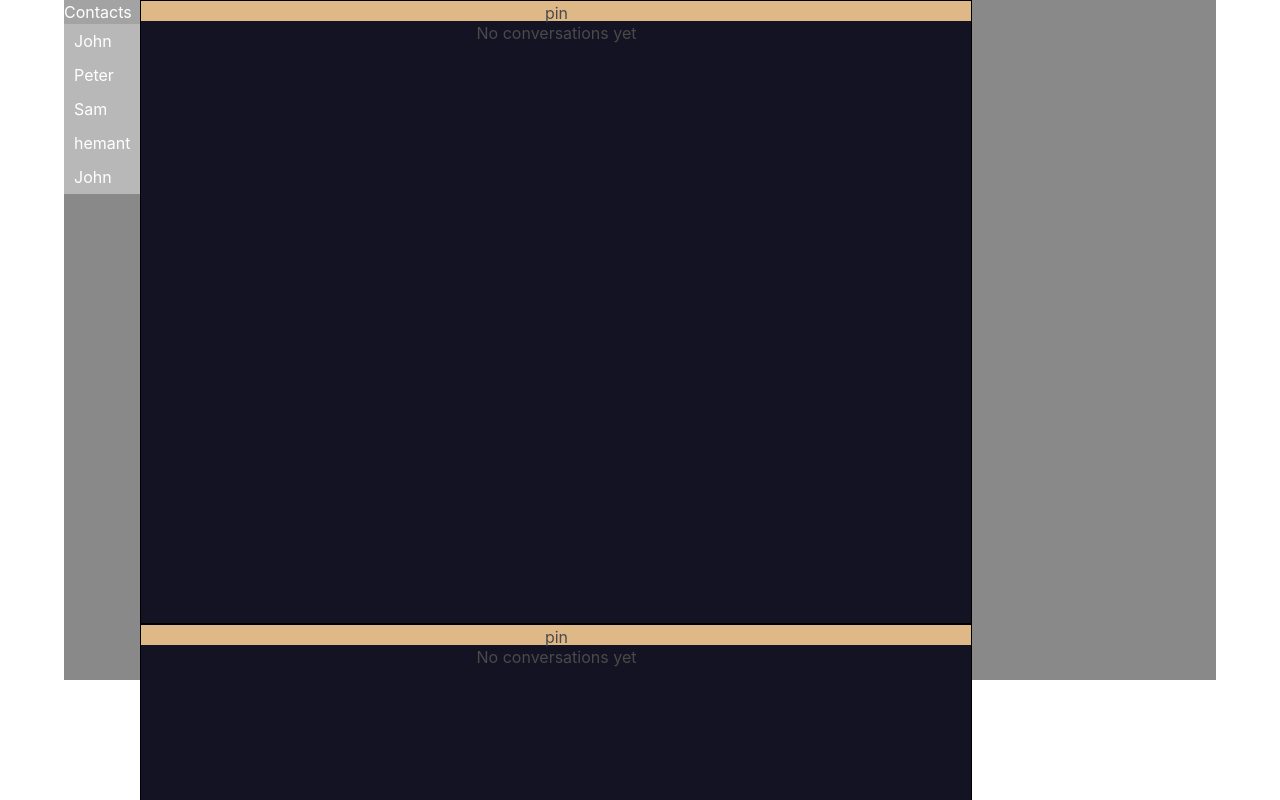
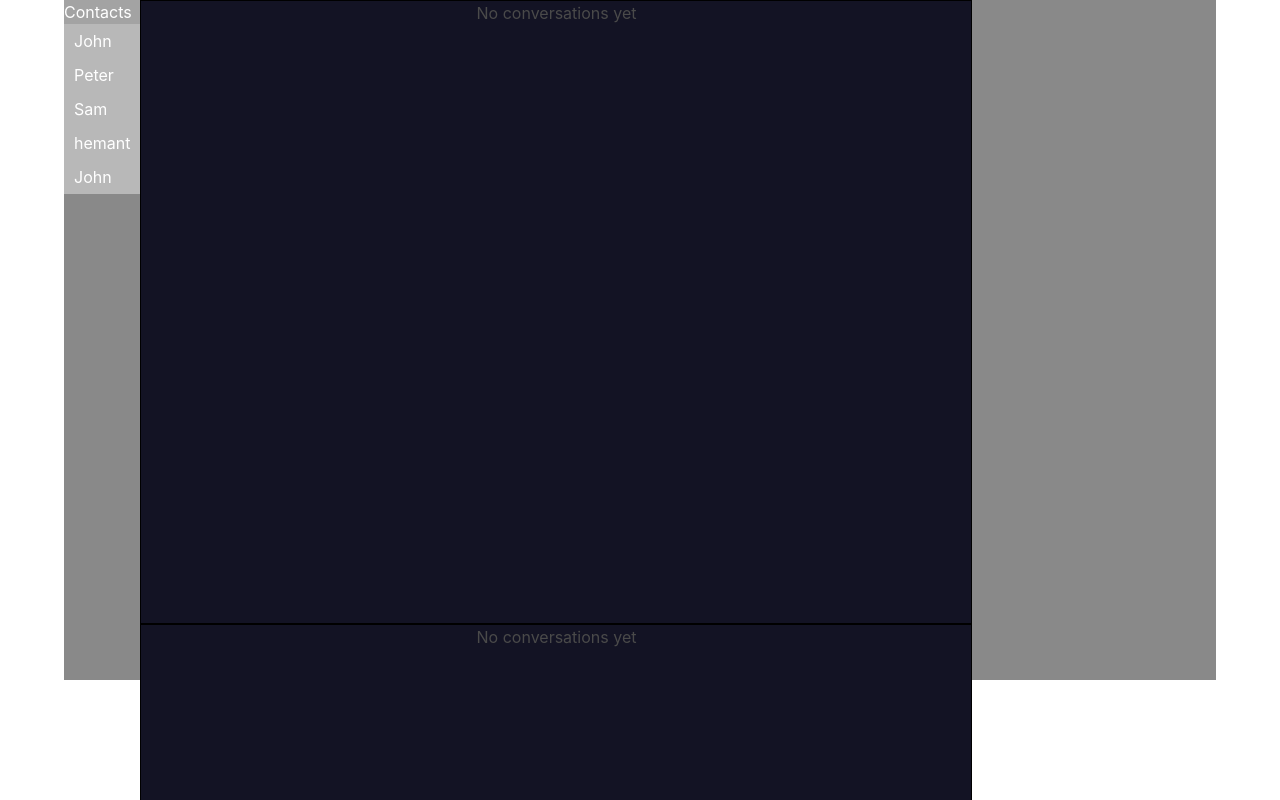
Before and after one commit to himrd95/temp-chat, a React (Create React App) app: page /chat in a window 1280 px wide. Shown: the top 800 px of the page. Built offline with nearby package versions, Linux system fonts and the light colour scheme.

Commit message:
pin item is working

```diff
--- a/src/actions/action.js
+++ b/src/actions/action.js
@@ -34,6 +34,12 @@ export const currentBot = (id) => {
 	return {
 		type: 'CURRENT_BOT',
 		payload: id,
+	};
+};
+export const pinItem = (chat) => {
+	return {
+		type: 'PIN_ITEM',
+		payload: chat,
 	};
 };
 
--- a/src/components/chat/Chat.jsx
+++ b/src/components/chat/Chat.jsx
@@ -7,21 +7,25 @@ import {
 	createUser,
 	updateUser,
 	currentUser,
+	pinItem,
 } from '../../actions/action';
 import ChatWindow from '../chatwindow/ChatWindow';
 import moment from 'moment';
 import { v4 as uuidv4 } from 'uuid';
-import { getItem } from '../../Helpers/LocalStorage';
+import { getItem, setItem } from '../../Helpers/LocalStorage';
 import { KEYS } from '../../utils/constants';
-import UsersList from '../contacts/Userslist';
+import UsersList from '../contacts/UsersList';
 
 function Chat() {
 	const [input, setInput] = useState('');
 	const [chat, setChat] = useState([]);
 	const dispatch = useDispatch();
+	const user = getItem(KEYS.CURRENTUSER) || '';
+	const botId = Number(
+		useSelector((state) => state.reducers.currentBot),
+	);
 
 	useEffect(() => {
-		const user = getItem(KEYS.CURRENTUSER) || '';
 		dispatch(currentUser(user));
 		const allMesseages = getItem(KEYS.MESSAGES) || [];
 		const fetchedMessages = allMesseages.filter(
@@ -37,9 +41,13 @@ function Chat() {
 		(state) => state.reducers.fetchedConvo,
 	);
 
-	const botId = Number(
-		useSelector((state) => state.reducers.currentBot),
+	const pinned = useSelector((state) => state.reducers.pinned);
+	const pinnedChat = pinned.filter(
+		(pin) => pin.userId == user && pin.botId == botId,
 	);
+
+	console.log(pinnedChat, 'pinneddddd', pinned, botId, currentUser);
+
 	const messages = fetchedConvo.find(
 		(bot) => bot.botId == botId,
 	)?.messages;
@@ -79,7 +87,19 @@ function Chat() {
 		};
 	};
 
-	const handlePin = (id) => {};
+	const handlePin = (msg) => {
+		if (pinnedChat.length > 3) {
+			alert('reached maximum limit of pinned chat.');
+			return;
+		}
+		let pinnedItem = getItem(KEYS.PINNED) || [];
+		pinnedItem = [
+			...pinnedItem,
+			{ userId: user, botId: botId, message: msg },
+		];
+		setItem(KEYS.PINNED, pinnedItem);
+		dispatch(pinItem(pinnedItem));
+	};
 	return (
 		<div className='container'>
 			<div className='user-list'>
@@ -87,7 +107,11 @@ function Chat() {
 			</div>
 			<div className='chat-box'>
 				<div className='chat-container'>
-					<ChatWindow messages={messages} handlePin={handlePin} />
+					<ChatWindow
+						messages={messages}
+						handlePin={handlePin}
+						pinned={pinnedChat}
+					/>
 				</div>
 				<div className='chat-box'>
 					<div className='chat-container'>
--- a/src/components/chatwindow/ChatWindow.jsx
+++ b/src/components/chatwindow/ChatWindow.jsx
@@ -3,18 +3,30 @@ import cx from 'classnames';
 import '../chatwindow/chatwindow.css';
 import { useSelector } from 'react-redux';
 
-const ChatWindow = ({ messages, handlePin }) => {
+const ChatWindow = ({ messages, handlePin, pinned }) => {
 	const [open, setOpen] = useState(false);
-	console.log(messages, 'messagestttttt');
+	const [msgId, setMsgId] = useState({});
+	console.log(messages, 'messagestttttt', pinned);
 	return (
 		<div className='messages-window'>
-			<div className='pinned'>pin</div>
+			<div className='pinned'>
+				{pinned?.map((pin) => (
+					<a href={`#${pin.message.message}`}>
+						<span>{pin.message.message}</span>
+					</a>
+				))}
+			</div>
 			{messages && messages?.length > 0 ? (
 				messages?.map((chat) => (
 					<div
 						className={cx(chat?.author == 'bot' ? 'bot' : 'author')}
+						id={chat.message}
 					>
 						<div
+							onMouseOver={() =>
+								setMsgId({ id: chat.id, auth: chat.author })
+							}
+							onMouseLeave={() => open && setOpen(false)}
 							className={cx(chat?.author !== 'bot' && 'author-color')}
 						>
 							<p>{chat?.message}</p>
@@ -22,13 +34,22 @@ const ChatWindow = ({ messages, handlePin }) => {
 							<div onClick={() => setOpen(!open)} className='options'>
 								O
 							</div>
-							{open && (
-								<div className='modal'>
-									<div onClick={() => handlePin(chat.id)}>Pin</div>
-									<div>Edit</div>
-									<div>Delete</div>
-								</div>
-							)}
+							{open &&
+								msgId.id === chat.id &&
+								msgId.auth === chat.author && (
+									<div className='modal-popup'>
+										<div
+											onClick={() => {
+												setOpen(false);
+												handlePin(chat);
+											}}
+										>
+											Pin
+										</div>
+										<div>Edit</div>
+										<div>Delete</div>
+									</div>
+								)}
 						</div>
 					</div>
 				))
--- a/src/components/chatwindow/chatwindow.css
+++ b/src/components/chatwindow/chatwindow.css
@@ -7,7 +7,7 @@
 	padding: 5px 30px 5px 10px;
 	width: fit-content;
 	margin: 5px 0 0;
-	background: #fff9f9;
+	background: burlywood;
 	border-radius: 5px;
 	box-shadow: 0 0 7px #a8a8a8;
 	border-bottom: 2px solid #888888;
@@ -34,8 +34,9 @@
 }
 .pinned {
 	width: 100%;
-	height: 20px;
+	/* height: 20px; */
 	background-color: burlywood;
+	text-align: left;
 }
 
 .options {
@@ -53,20 +54,26 @@
 	display: block;
 }
 
-.modal {
+.modal-popup {
 	position: absolute;
 	padding: 20px;
-	background-color: white;
+	background-color: rgb(112, 0, 0);
 	border-radius: 10px;
 	z-index: 5;
-	width: 50px;
-	height: 70px;
+	max-width: 100px;
+	max-height: 150px;
 	display: flex;
 	flex-direction: column;
 	top: 0;
 	right: 0;
 }
 
-.modal div {
-	margin-bottom: 5px;
+.modal-popup div {
+	margin: 5px;
+	cursor: pointer;
 }
+
+.pinned span {
+	margin-right: 10px;
+	margin-bottom: 10px;
+}
--- a/src/reducers/reducer.js
+++ b/src/reducers/reducer.js
@@ -15,6 +15,7 @@ const initialData = {
 	currnetUser: currnetUser,
 	fetchedConvo: fetchedMessages,
 	currentBot: 1,
+	pinned: getItem(KEYS.PINNED) || [],
 	// currentUser: getItem("users")[0].id,
 };
 
@@ -53,6 +54,11 @@ const reducers = (state = initialData, action) => {
 				...state,
 				currnetUser: action.payload,
 			};
+		case 'PIN_ITEM':
+			return {
+				...state,
+				pinned: action.payload,
+			};
 
 		default:
 			return state;
--- a/src/utils/constants.js
+++ b/src/utils/constants.js
@@ -23,7 +23,12 @@ export const contact = [
 		id: '5',
 		name: 'John',
 		avatar: '',
-    }
-]
+	},
+];
 
-export const KEYS = { MESSAGES: 'messages', USERS: 'users', CURRENTUSER: 'user' }
+export const KEYS = {
+	MESSAGES: 'messages',
+	USERS: 'users',
+	CURRENTUSER: 'user',
+	PINNED: 'pinned',
+};
```
Lines whose indentation alone changed are shown as unchanged.
